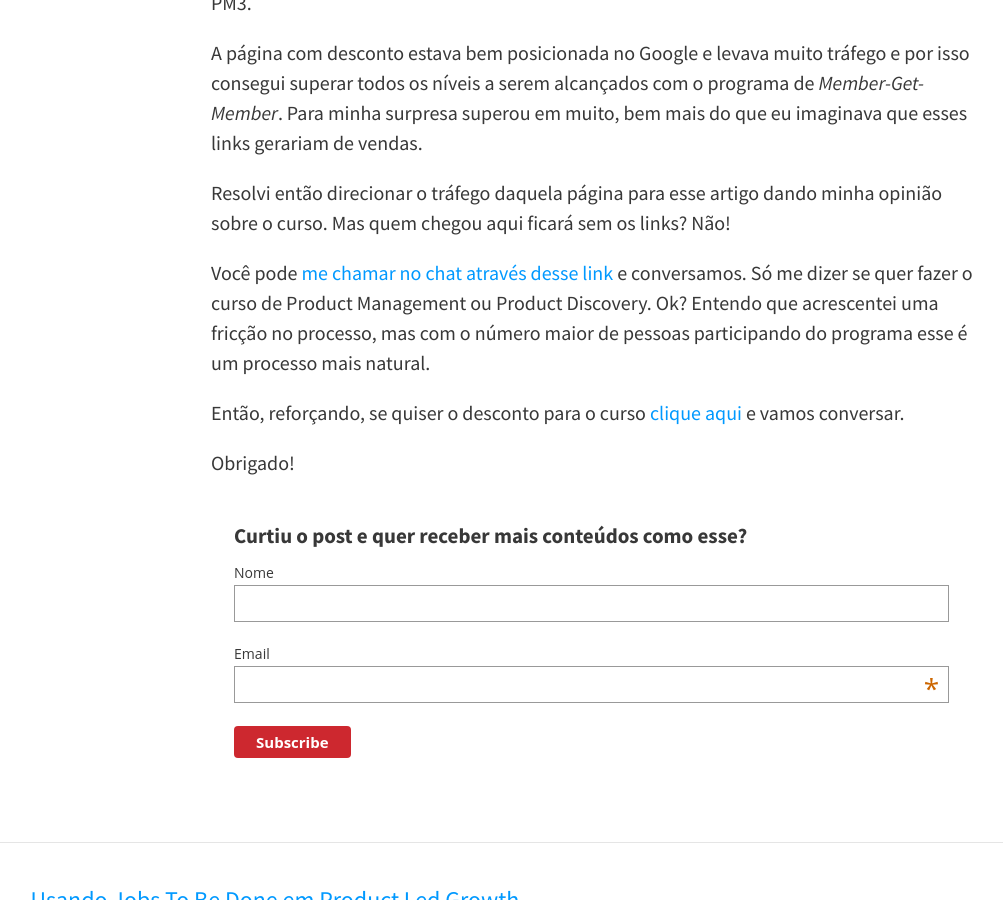
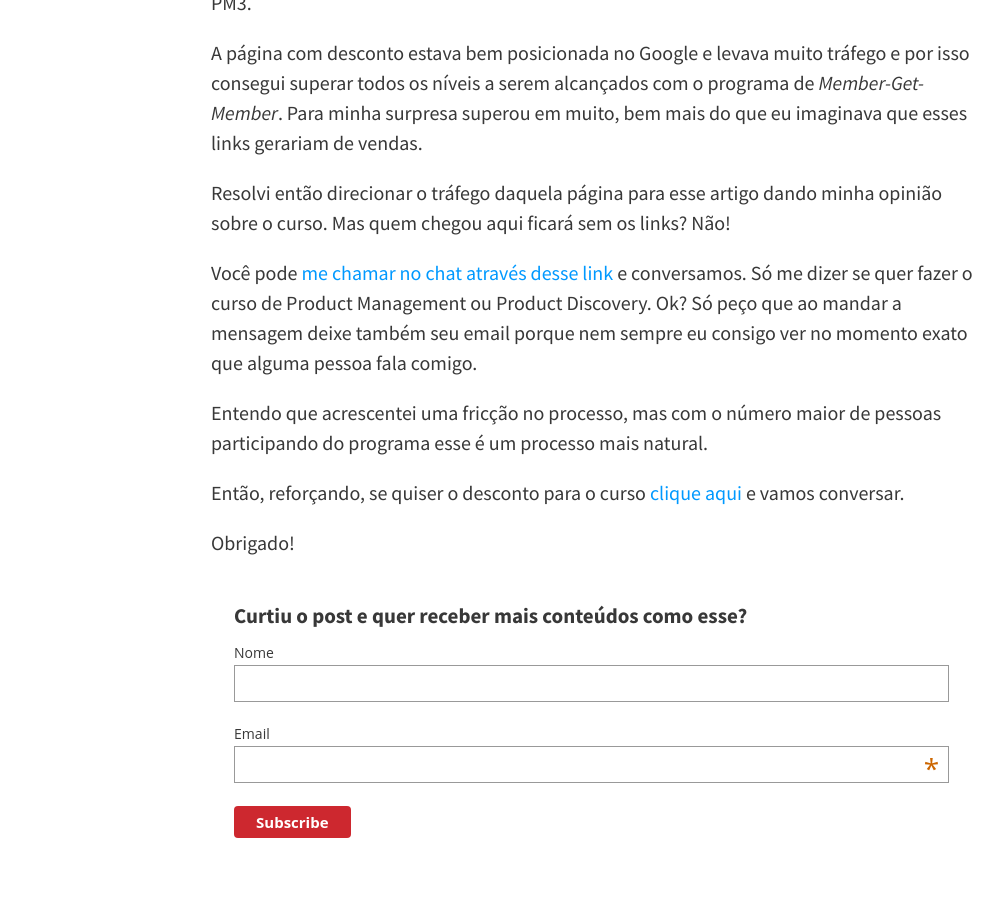
Before and after one commit to felipecbarbosa/felipecbarbosa.github.io, a Jekyll site: the page built from _posts/2020-08-18-pm3-curso.md, in a window 1280 px wide and 900 px high, scrolled down 9260 px. Shown: the whole window, without its empty margins (45-1048 px from the left). Built offline with Jekyll 4.4.1, drawn with Linux system fonts in a browser that asks for light colours; nearby versions of some CDN libraries; comment, search, counter and statistics services are not loaded.

Commit message:
Added email disclaimer

```diff
--- a/_posts/2020-08-18-pm3-curso.md
+++ b/_posts/2020-08-18-pm3-curso.md
@@ -240,7 +240,9 @@ A página com desconto estava bem posicionada no Google e levava muito tráfego
 
 Resolvi então direcionar o tráfego daquela página para esse artigo dando minha opinião sobre o curso. Mas quem chegou aqui ficará sem os links? Não!
 
-Você pode [me chamar no chat através desse link](#hs-chat-open) e conversamos. Só me dizer se quer fazer o curso de Product Management ou Product Discovery. Ok? Entendo que acrescentei uma fricção no processo, mas com o número maior de pessoas participando do programa esse é um processo mais natural.
+Você pode [me chamar no chat através desse link](#hs-chat-open) e conversamos. Só me dizer se quer fazer o curso de Product Management ou Product Discovery. Ok? Só peço que ao mandar a mensagem deixe também seu email porque nem sempre eu consigo ver no momento exato que alguma pessoa fala comigo.
+
+Entendo que acrescentei uma fricção no processo, mas com o número maior de pessoas participando do programa esse é um processo mais natural.
 
 Então, reforçando, se quiser o desconto para o curso [clique aqui](#hs-chat-open) e vamos conversar.
 
```
